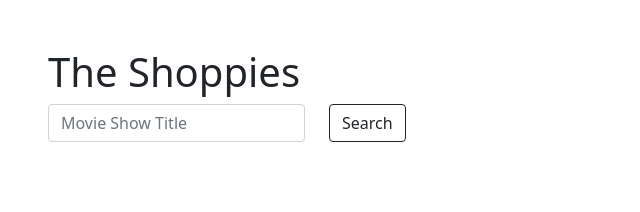
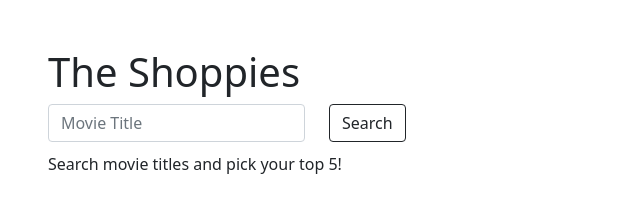
Before and after one commit to Joshua-Castillo/Joshua-Castillo.github.io, a plain HTML site: page index.html in a window 1280 px wide. Shown: the whole page, without its empty margins (0-640 px from the left). Drawn offline with nearby package versions, Linux system fonts and the light colour scheme.

Commit message:
added instructions

```diff
--- a/index.html
+++ b/index.html
@@ -16,12 +16,15 @@
                 <div class="row">
 
                 <div class="col-auto">
-                    <input class="form-control" type="text" placeholder="Movie Show Title" name="query">
+                    <input class="form-control" type="text" placeholder="Movie Title" name="query">
                 </div>
                 <div class="col-auto">
                     <button class="btn btn-outline-dark">Search</button>
                 </div>
             </form>
+            <br>
+            <br>
+            <p>Search movie titles and pick your top 5!</p>
         </div>
     </div>
 
```
